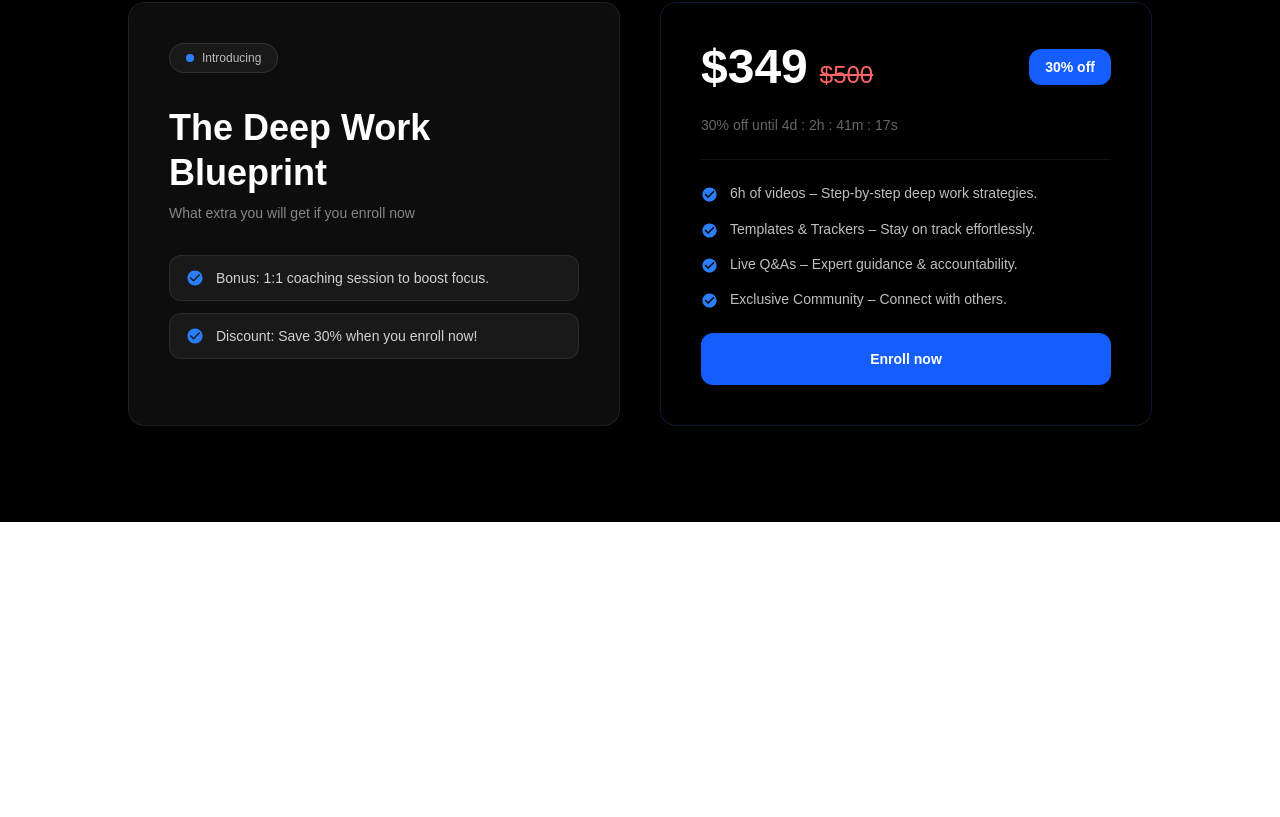
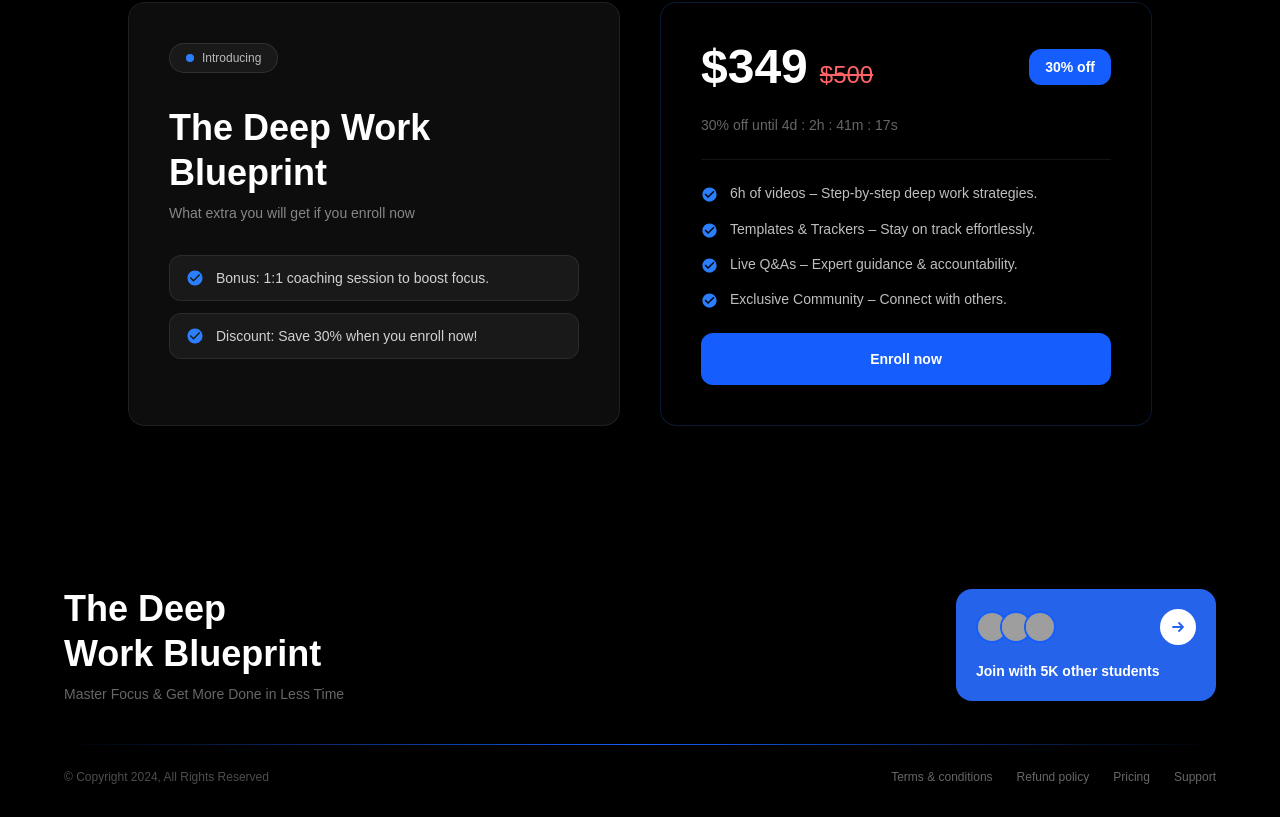
Before and after one commit to liton2k1/ppa, a Next.js app: page / in a window 1280 px wide. Shown: the part 4768-5585 px from the top of the page. Before the commit the page ends 5290 px from the top, so only its background shows below. Built offline with nearby package versions, Linux system fonts and the light colour scheme; grey boxes are pictures that could not be loaded.

Commit message:
footer section done

```diff
--- /dev/null
+++ b/app/components/Footer.tsx
@@ -0,0 +1,95 @@
+"use client";
+import Image from "next/image";
+import img1 from "../../public/image (2).jpg";
+import img2 from "../../public/image (3).jpg";
+import img3 from "../../public/image (4).jpg";
+
+const Footer = () => {
+  return (
+    <footer className="bg-black px-6 sm:px-10 pt-16 pb-8">
+      {/* ── Top row ── */}
+      <div className="max-w-6xl mx-auto flex flex-col sm:flex-row items-start sm:items-center justify-between gap-8 mb-10">
+        {/* Left: title + subtitle */}
+        <div>
+          <h2
+            className="text-white font-bold text-3xl sm:text-4xl leading-tight mb-2"
+            style={{ fontFamily: "'Sora', 'DM Sans', sans-serif" }}
+          >
+            The Deep
+            <br />
+            Work Blueprint
+          </h2>
+          <p className="text-white/40 text-sm">
+            Master Focus & Get More Done in Less Time
+          </p>
+        </div>
+
+        {/* Right: blue CTA card */}
+        <div
+          className="rounded-2xl p-5 flex flex-col gap-4 w-full sm:w-65 shrink-0"
+          style={{ background: "#2563eb" }}
+        >
+          {/* Avatars + arrow */}
+          <div className="flex items-center justify-between">
+            {/* Stacked avatars */}
+            <div className="flex -space-x-2">
+              {[img1, img2, img3].map((src, i) => (
+                <Image
+                  key={i}
+                  src={src}
+                  alt=""
+                  width={32}
+                  height={32}
+                  className="w-8 h-8 rounded-full border-2 border-blue-600 object-cover"
+                />
+              ))}
+            </div>
+            {/* Arrow button */}
+            <div className="w-9 h-9 rounded-full bg-white flex items-center justify-center shrink-0">
+              <svg width="16" height="16" viewBox="0 0 16 16" fill="none">
+                <path
+                  d="M3 8h10M9 4l4 4-4 4"
+                  stroke="#2563eb"
+                  strokeWidth="1.8"
+                  strokeLinecap="round"
+                  strokeLinejoin="round"
+                />
+              </svg>
+            </div>
+          </div>
+          <p
+            className="text-white font-semibold text-sm"
+            style={{ fontFamily: "'Sora', sans-serif" }}
+          >
+            Join with 5K other students
+          </p>
+        </div>
+      </div>
+
+      {/* ── Divider ── */}
+      <div className="max-w-6xl mx-auto h-px bg-linear-to-r from-transparent via-blue-600 to-transparent mb-6" />
+
+      {/* ── Bottom row ── */}
+      <div className="max-w-6xl mx-auto flex flex-col sm:flex-row items-center justify-between gap-4">
+        <p className="text-white/30 text-xs">
+          © Copyright 2024, All Rights Reserved
+        </p>
+        <div className="flex items-center gap-6">
+          {["Terms & conditions", "Refund policy", "Pricing", "Support"].map(
+            (link) => (
+              <a
+                key={link}
+                href="#"
+                className="text-white/40 hover:text-white/80 text-xs transition-colors"
+              >
+                {link}
+              </a>
+            ),
+          )}
+        </div>
+      </div>
+    </footer>
+  );
+};
+
+export default Footer;
--- a/app/page.tsx
+++ b/app/page.tsx
@@ -1,5 +1,6 @@
 import Blueprint from "./components/Blueprint";
 import Curriculum from "./components/Curriculum";
+import Footer from "./components/Footer";
 import Hero from "./components/Hero";
 import Navbar from "./components/Navbar";
 import Pricing from "./components/Pricing";
@@ -16,6 +17,7 @@
       <Curriculum />
       <Testimonials />
       <Pricing />
+      <Footer/>
     </div>
   );
 };
```
